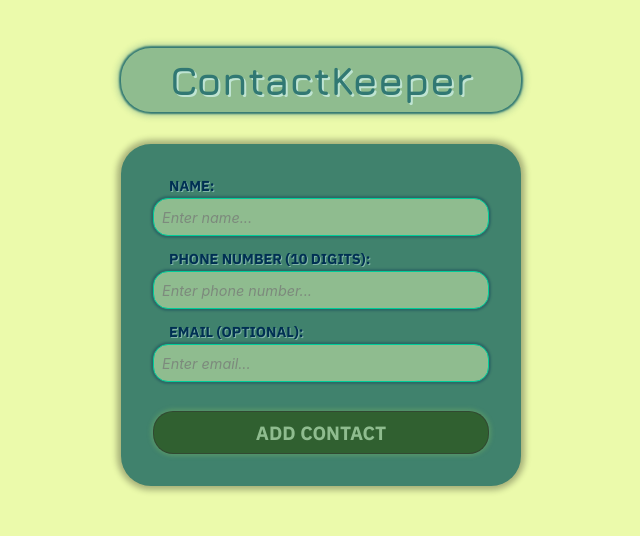
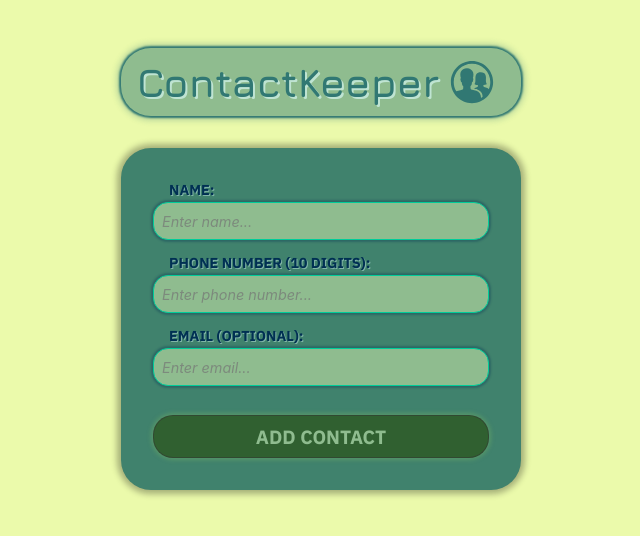
Before and after one commit to bakNa2t/contactkeeper, a React (Create React App) app: page / in a window 1280 px wide. Shown: the top 536 px of the page, without its empty margins (319-959 px from the left). Built offline with nearby package versions, Linux system fonts and the light colour scheme.

Commit message:
Add header' component contact icon

```diff
--- a/src/components/UI/Header.js
+++ b/src/components/UI/Header.js
@@ -1,9 +1,13 @@
 import styles from "./Header.module.css";
+import { IoIosContacts } from "react-icons/io";
 
 const Header = () => {
   return (
     <div className={styles.header}>
-      <h1>ContactKeeper</h1>
+      <h1>
+        ContactKeeper
+        <IoIosContacts />
+      </h1>
     </div>
   );
 };
--- a/src/components/UI/Header.module.css
+++ b/src/components/UI/Header.module.css
@@ -9,10 +9,25 @@
 }
 
 .header h1 {
+  display: flex;
+  align-items: center;
+  justify-content: space-between;
   font-family: "Jura", sans-serif;
   font-size: 2.5rem;
   font-weight: 700;
-  padding: 0.5rem;
+  padding: 0.5rem 1rem;
   color: #317873;
   text-shadow: 2px 2px 0px rgba(224, 255, 255, 0.6);
 }
+
+.header h1 svg {
+  width: 1.3em;
+  height: 1.3em;
+  margin: 0 auto;
+}
+
+@media (max-width: 576px) {
+  .header h1 {
+    padding: 0.5rem 0.5rem;
+  }
+}
```
